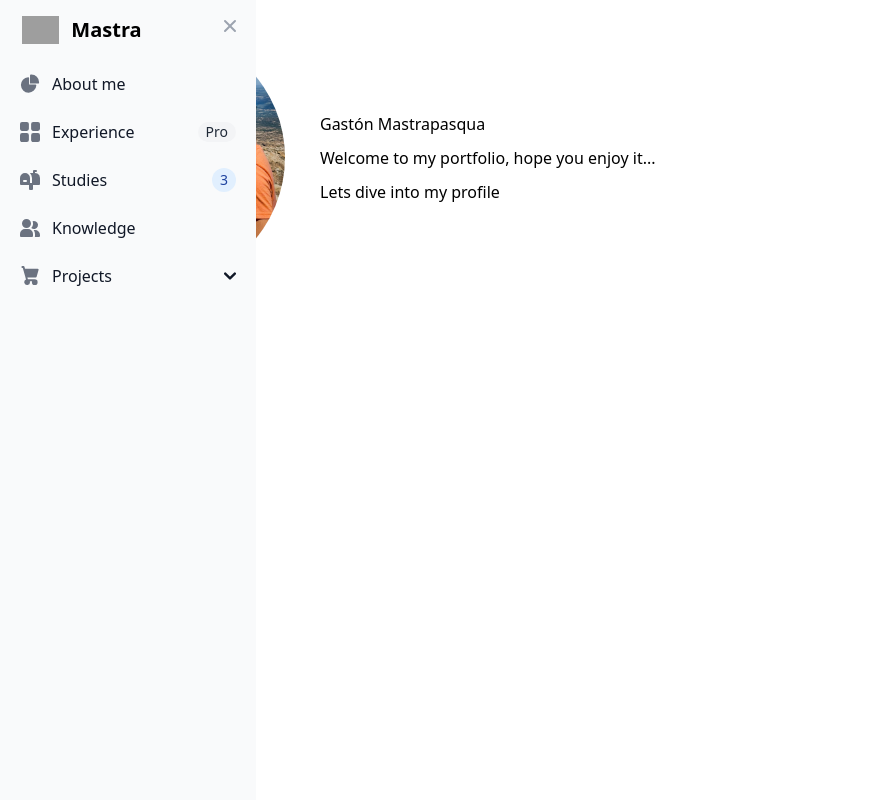
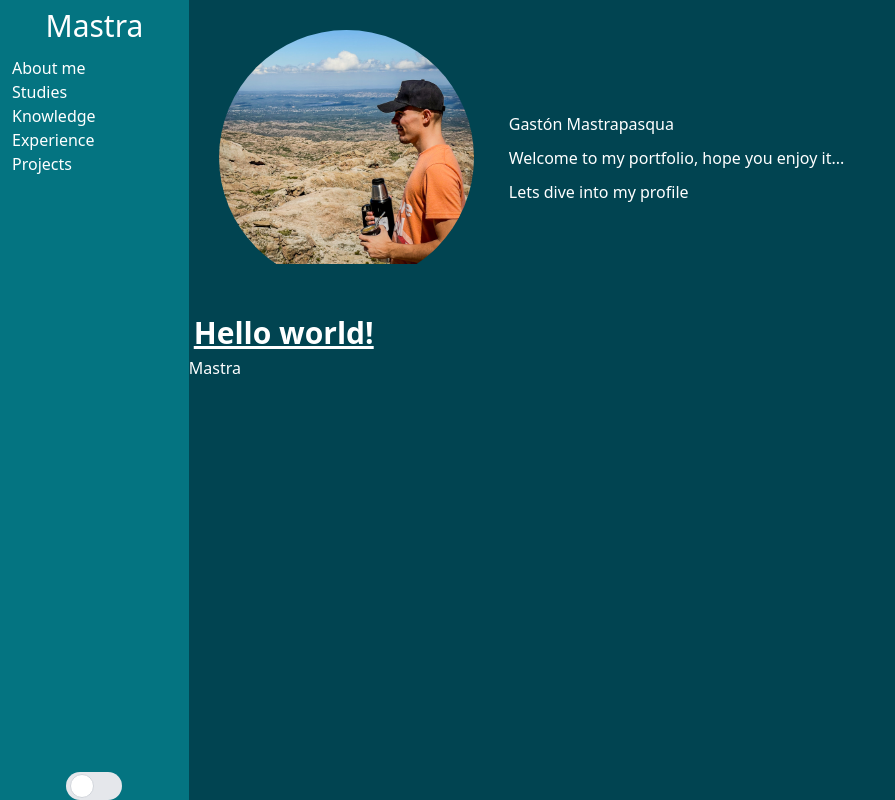
Before and after one commit to gastonmastra/Portfolio, an Angular app in the folder frontend/: page /home in a window 1280 px wide. Shown: the whole page, without its empty margins (0-895 px from the left). Built offline with nearby package versions, Linux system fonts and the light colour scheme; grey boxes are pictures that could not be loaded.

Commit message:
feat: custom toolbar

```diff
--- a/frontend/src/app/app.component.html
+++ b/frontend/src/app/app.component.html
@@ -1,5 +1,5 @@
-<div class="flex h-screen">
-  <toolbar></toolbar>
+<div class="flex h-screen bg-teal-900 dark:bg-gray-800 text-white">
+  <toolbar class="w-48"></toolbar>
   <div>
     <router-outlet></router-outlet>
     <h1>{{ title }}</h1>
--- a/frontend/src/app/shared/toolbar/toolbar.component.html
+++ b/frontend/src/app/shared/toolbar/toolbar.component.html
@@ -1,76 +1,20 @@
-
-<button data-drawer-target="logo-sidebar" data-drawer-toggle="logo-sidebar" aria-controls="logo-sidebar" type="button" class="inline-flex items-center p-2 mt-2 ms-3 text-sm text-gray-500 rounded-lg sm:hidden hover:bg-gray-100 focus:outline-none focus:ring-2 focus:ring-gray-200 dark:text-gray-400 dark:hover:bg-gray-700 dark:focus:ring-gray-600">
-   <span class="sr-only">Open sidebar</span>
-   <svg class="w-6 h-6" aria-hidden="true" fill="currentColor" viewBox="0 0 20 20" xmlns="http://www.w3.org/2000/svg">
-   <path clip-rule="evenodd" fill-rule="evenodd" d="M2 4.75A.75.75 0 012.75 4h14.5a.75.75 0 010 1.5H2.75A.75.75 0 012 4.75zm0 10.5a.75.75 0 01.75-.75h7.5a.75.75 0 010 1.5h-7.5a.75.75 0 01-.75-.75zM2 10a.75.75 0 01.75-.75h14.5a.75.75 0 010 1.5H2.75A.75.75 0 012 10z"></path>
-   </svg>
-</button>
-
-<aside id="logo-sidebar" class="fixed top-0 left-0 z-40 w-64 h-screen transition-transform -translate-x-full sm:translate-x-0" aria-label="Sidebar">
-	<div class="h-full px-3 py-4 overflow-y-auto bg-gray-50 dark:bg-gray-800">
-		<a routerLink="home" class="flex items-center ps-2.5 mb-5">
-			<img src="https://flowbite.com/docs/images/logo.svg" class="h-6 me-3 sm:h-7" alt="Flowbite Logo" />
-			<span class="self-center text-xl font-semibold whitespace-nowrap dark:text-white">Mastra</span>
-			<button type="button" data-drawer-hide="logo-sidebar" aria-controls="logo-sidebar" class="text-gray-400 bg-transparent hover:bg-gray-200 hover:text-gray-900 rounded-lg text-sm p-1.5 absolute top-2.5 end-2.5 inline-flex items-center dark:hover:bg-gray-600 dark:hover:text-white" >
-				<svg aria-hidden="true" class="w-5 h-5" fill="currentColor" viewBox="0 0 20 20" xmlns="http://www.w3.org/2000/svg"><path fill-rule="evenodd" d="M4.293 4.293a1 1 0 011.414 0L10 8.586l4.293-4.293a1 1 0 111.414 1.414L11.414 10l4.293 4.293a1 1 0 01-1.414 1.414L10 11.414l-4.293 4.293a1 1 0 01-1.414-1.414L8.586 10 4.293 5.707a1 1 0 010-1.414z" clip-rule="evenodd"></path></svg>
-				<span class="sr-only">Close menu</span>
-			</button>
-		</a>
-		<ul class="space-y-2 font-medium">
-			<li>
-				<a routerLink="home" class="flex items-center p-2 text-gray-900 rounded-lg dark:text-white hover:bg-gray-100 dark:hover:bg-gray-700 group">
-					<svg class="w-5 h-5 text-gray-500 transition duration-75 dark:text-gray-400 group-hover:text-gray-900 dark:group-hover:text-white" aria-hidden="true" xmlns="http://www.w3.org/2000/svg" fill="currentColor" viewBox="0 0 22 21">
-						<path d="M16.975 11H10V4.025a1 1 0 0 0-1.066-.998 8.5 8.5 0 1 0 9.039 9.039.999.999 0 0 0-1-1.066h.002Z"/>
-						<path d="M12.5 0c-.157 0-.311.01-.565.027A1 1 0 0 0 11 1.02V10h8.975a1 1 0 0 0 1-.935c.013-.188.028-.374.028-.565A8.51 8.51 0 0 0 12.5 0Z"/>
-					</svg>
-					<span class="ms-3">About me</span>
-				</a>
-			</li>
-			<li>
-				<a routerLink="experience" class="flex items-center p-2 text-gray-900 rounded-lg dark:text-white hover:bg-gray-100 dark:hover:bg-gray-700 group">
-					<svg class="flex-shrink-0 w-5 h-5 text-gray-500 transition duration-75 dark:text-gray-400 group-hover:text-gray-900 dark:group-hover:text-white" aria-hidden="true" xmlns="http://www.w3.org/2000/svg" fill="currentColor" viewBox="0 0 18 18">
-						<path d="M6.143 0H1.857A1.857 1.857 0 0 0 0 1.857v4.286C0 7.169.831 8 1.857 8h4.286A1.857 1.857 0 0 0 8 6.143V1.857A1.857 1.857 0 0 0 6.143 0Zm10 0h-4.286A1.857 1.857 0 0 0 10 1.857v4.286C10 7.169 10.831 8 11.857 8h4.286A1.857 1.857 0 0 0 18 6.143V1.857A1.857 1.857 0 0 0 16.143 0Zm-10 10H1.857A1.857 1.857 0 0 0 0 11.857v4.286C0 17.169.831 18 1.857 18h4.286A1.857 1.857 0 0 0 8 16.143v-4.286A1.857 1.857 0 0 0 6.143 10Zm10 0h-4.286A1.857 1.857 0 0 0 10 11.857v4.286c0 1.026.831 1.857 1.857 1.857h4.286A1.857 1.857 0 0 0 18 16.143v-4.286A1.857 1.857 0 0 0 16.143 10Z"/>
-					</svg>
-					<span class="flex-1 ms-3 whitespace-nowrap">Experience</span>
-					<span class="inline-flex items-center justify-center px-2 ms-3 text-sm font-medium text-gray-800 bg-gray-100 rounded-full dark:bg-gray-700 dark:text-gray-300">Pro</span>
-				</a>
-			</li>
-			<li>
-				<a routerLink="studies" class="flex items-center p-2 text-gray-900 rounded-lg dark:text-white hover:bg-gray-100 dark:hover:bg-gray-700 group">
-					<svg class="flex-shrink-0 w-5 h-5 text-gray-500 transition duration-75 dark:text-gray-400 group-hover:text-gray-900 dark:group-hover:text-white" aria-hidden="true" xmlns="http://www.w3.org/2000/svg" fill="currentColor" viewBox="0 0 20 20">
-						<path d="m17.418 3.623-.018-.008a6.713 6.713 0 0 0-2.4-.569V2h1a1 1 0 1 0 0-2h-2a1 1 0 0 0-1 1v2H9.89A6.977 6.977 0 0 1 12 8v5h-2V8A5 5 0 1 0 0 8v6a1 1 0 0 0 1 1h8v4a1 1 0 0 0 1 1h2a1 1 0 0 0 1-1v-4h6a1 1 0 0 0 1-1V8a5 5 0 0 0-2.582-4.377ZM6 12H4a1 1 0 0 1 0-2h2a1 1 0 0 1 0 2Z"/>
-					</svg>
-					<span class="flex-1 ms-3 whitespace-nowrap">Studies</span>
-					<span class="inline-flex items-center justify-center w-3 h-3 p-3 ms-3 text-sm font-medium text-blue-800 bg-blue-100 rounded-full dark:bg-blue-900 dark:text-blue-300">3</span>
-				</a>
-			</li>
-			<li>
-				<a routerLink="knowledge" class="flex items-center p-2 text-gray-900 rounded-lg dark:text-white hover:bg-gray-100 dark:hover:bg-gray-700 group">
-					<svg class="flex-shrink-0 w-5 h-5 text-gray-500 transition duration-75 dark:text-gray-400 group-hover:text-gray-900 dark:group-hover:text-white" aria-hidden="true" xmlns="http://www.w3.org/2000/svg" fill="currentColor" viewBox="0 0 20 18">
-						<path d="M14 2a3.963 3.963 0 0 0-1.4.267 6.439 6.439 0 0 1-1.331 6.638A4 4 0 1 0 14 2Zm1 9h-1.264A6.957 6.957 0 0 1 15 15v2a2.97 2.97 0 0 1-.184 1H19a1 1 0 0 0 1-1v-1a5.006 5.006 0 0 0-5-5ZM6.5 9a4.5 4.5 0 1 0 0-9 4.5 4.5 0 0 0 0 9ZM8 10H5a5.006 5.006 0 0 0-5 5v2a1 1 0 0 0 1 1h11a1 1 0 0 0 1-1v-2a5.006 5.006 0 0 0-5-5Z"/>
-					</svg>
-					<span class="flex-1 ms-3 whitespace-nowrap">Knowledge</span>
-				</a>
-			</li>
-			<li>
-				<button type="button" class="flex items-center w-full p-2 text-base text-gray-900 transition duration-75 rounded-lg group hover:bg-gray-100 dark:text-white dark:hover:bg-gray-700" aria-controls="dropdown-example" data-collapse-toggle="dropdown-example">
-					<svg class="flex-shrink-0 w-5 h-5 text-gray-500 transition duration-75 group-hover:text-gray-900 dark:text-gray-400 dark:group-hover:text-white" aria-hidden="true" xmlns="http://www.w3.org/2000/svg" fill="currentColor" viewBox="0 0 18 21">
-						<path d="M15 12a1 1 0 0 0 .962-.726l2-7A1 1 0 0 0 17 3H3.77L3.175.745A1 1 0 0 0 2.208 0H1a1 1 0 0 0 0 2h.438l.6 2.255v.019l2 7 .746 2.986A3 3 0 1 0 9 17a2.966 2.966 0 0 0-.184-1h2.368c-.118.32-.18.659-.184 1a3 3 0 1 0 3-3H6.78l-.5-2H15Z"/>
-					</svg>
-					<span class="flex-1 ms-3 text-left rtl:text-right whitespace-nowrap">Projects</span>
-					<svg class="w-3 h-3" aria-hidden="true" xmlns="http://www.w3.org/2000/svg" fill="none" viewBox="0 0 10 6">
-						<path stroke="currentColor" stroke-linecap="round" stroke-linejoin="round" stroke-width="2" d="m1 1 4 4 4-4"/>
-					</svg>
-				</button>
-				<ul id="dropdown-example" class="hidden py-2 space-y-2">
-					<li>
-						<a href="#" class="flex items-center w-full p-2 text-gray-900 transition duration-75 rounded-lg pl-11 group hover:bg-gray-100 dark:text-white dark:hover:bg-gray-700">Dojo Gaming</a>
-					</li>
-					<li>
-						<a href="#" class="flex items-center w-full p-2 text-gray-900 transition duration-75 rounded-lg pl-11 group hover:bg-gray-100 dark:text-white dark:hover:bg-gray-700">Wallet</a>
-					</li>
-				</ul>
-			</li>
-		</ul>
+<div class="bg-teal-600 dark:bg-gray-900 w-full h-screen flex flex-col">
+	<p class="w-full text-center pt-2 text-3xl cursor-pointer">Mastra</p>
+	<div class="h-full flex flex-col justify-between">
+		<section>
+			<ul class="p-3">
+				<li><a routerLink="about-me">About me</a></li>
+				<li><a routerLink="studies">Studies</a></li>
+				<li><a routerLink="knowledge">Knowledge</a></li>
+				<li><a routerLink="experience">Experience</a></li>
+				<li><a routerLink="projects">Projects</a></li>
+			</ul>
+		</section>
+		<div class="flex justify-center">
+			<label class="inline-flex items-center cursor-pointer">
+				<input type="checkbox" value="" class="sr-only peer" [checked]="darkmodeEnabled" (click)="toggleDarkmode()">
+				<div class="relative w-14 h-7 bg-gray-200 peer-focus:outline-none peer-focus:ring-4 peer-focus:ring-blue-300 dark:peer-focus:ring-blue-800 rounded-full peer dark:bg-gray-700 peer-checked:after:translate-x-full rtl:peer-checked:after:-translate-x-full peer-checked:after:border-white after:content-[''] after:absolute after:top-0.5 after:start-[4px] after:bg-white after:border-gray-300 after:border after:rounded-full after:h-6 after:w-6 after:transition-all dark:border-gray-600 peer-checked:bg-blue-600"></div>
+			</label>
+		</div>
 	</div>
-</aside>
+</div>
--- a/frontend/src/app/shared/toolbar/toolbar.component.ts
+++ b/frontend/src/app/shared/toolbar/toolbar.component.ts
@@ -1,13 +1,29 @@
-import { Component } from '@angular/core';
-import { RouterLink, RouterLinkActive, RouterOutlet } from '@angular/router';
+import { Component, OnInit } from '@angular/core';
+import { DarkmodeService } from '../../services/darkmode.service';
 
 @Component({
   selector: 'toolbar',
   standalone: true,
-  imports: [RouterLink, RouterLinkActive, RouterOutlet],
   templateUrl: './toolbar.component.html',
   styleUrl: './toolbar.component.css'
 })
-export class ToolbarComponent {
+export class ToolbarComponent implements OnInit {
+
+  darkmodeEnabled: boolean = true;
+
+  constructor(
+    private _darkmodeService: DarkmodeService
+  ) {
+
+  }
+
+  ngOnInit(): void {
+    this.darkmodeEnabled = this._darkmodeService.isEnabled();
+  }
+
+  toggleDarkmode(): void {
+    this._darkmodeService.toggleDarkmode();
+    this.darkmodeEnabled = !this.darkmodeEnabled;
+  }
 
 }
```
